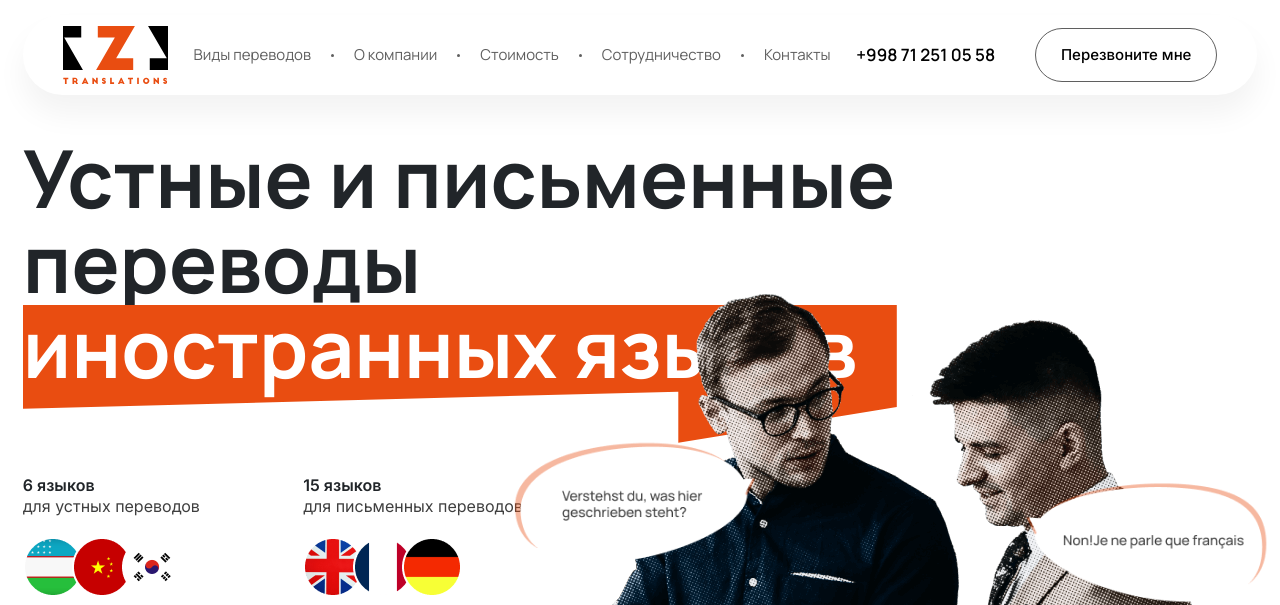
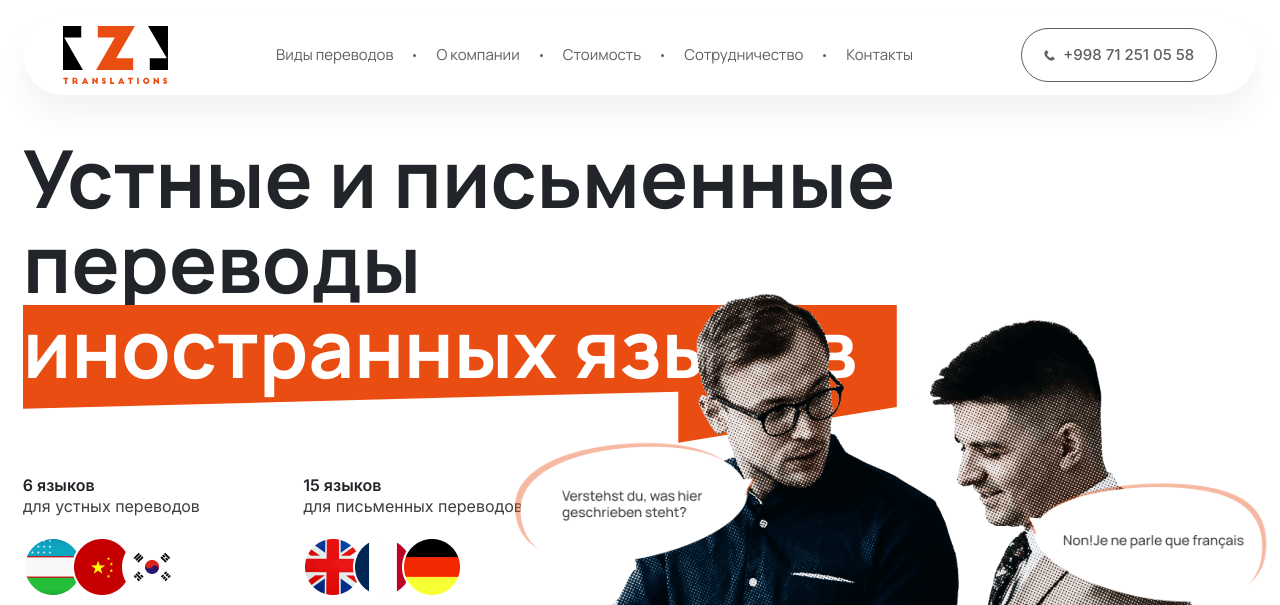
Before and after one commit to SoinRoma/z-translations, a Django app: page / in a window 1280 px wide. Shown: the top 605 px of the page. Run offline with Django 4.2, Linux system fonts and the light colour scheme; data that the repository does not hold is empty; parts of the project's set-up code (start-up, migrations or seed data) failed here and were passed over; some libraries are stand-ins or nearby versions.

Commit message:
- updated style header

```diff
--- a/static/assets/css/style.css
+++ b/static/assets/css/style.css
@@ -102,25 +102,8 @@ body {
     align-items: center;
 }
 
-.header-phone-link {
-    font-family: Manrope, sans-serif;
-    font-size: 17px;
-    font-style: normal;
-    font-weight: 600;
-    line-height: 20px;
-    margin-right: 40px;
-    text-decoration: none;
-    color: black;
-}
-
-.header-phone-link:hover {
-    text-decoration: none;
-    color: black;
-}
-
 .header-phone-btn {
     display: flex;
-    width: 182px;
     padding: 15px 22px;
     justify-content: center;
     align-items: center;
@@ -133,10 +116,29 @@ body {
     outline: none;
 }
 
+.header-phone-btn span {
+    color: #5F5F5F;
+    text-decoration: none;
+}
+
+.header-phone-btn img {
+    margin-right: 8px;
+}
+
 .header-phone-btn:hover {
     background: #E94D11;
     border: 1px solid #E94D11;
     color: white;
+    text-decoration: none;
+}
+
+.header-phone-btn:hover img {
+    filter: invert(100%) brightness(200%);
+}
+
+.header-phone-btn:hover span{
+    color: #fff;
+    text-decoration: none;
 }
 
 .header-phone-btn:focus {
@@ -1234,15 +1236,15 @@ body {
     color: white;
 }
 
-.modal-btn:focus{
+.modal-btn:focus {
     border: none;
 }
 
-.modal-btn:hover{
+.modal-btn:hover {
     background: #3F3F3F;
-     color: white;
+    color: white;
 }
 
-.error-lang{
+.error-lang {
     color: #e32437;
 }
--- a/templates/index.html
+++ b/templates/index.html
@@ -62,8 +62,10 @@
             </a></li>
         </ul>
         <div class="header-phones">
-            <a href="#" class="header-phone-link">+998 71 251 05 58</a>
-            <button class="header-phone-btn">Перезвоните мне</button>
+            <a href="tel:+998712510558" class="header-phone-btn">
+                <img src="{% static 'assets/images/svg/Phone_Icon.svg' %}" alt="phone-svg">
+                <span>+998 71 251 05 58</span>
+            </a>
         </div>
     </header>
     <div class="main-wrapper">
```
Also changed, not shown: static/assets/images/svg/Phone_Icon.svg (added).
